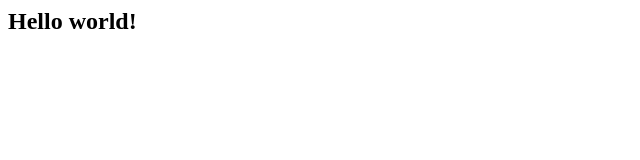
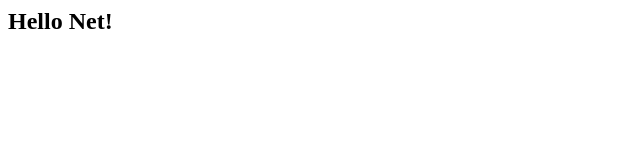
Before and after one commit to leoska/bsbo-01-2021-prak1, a website: page app/index.html in a window 1280 px wide. Shown: the full height of the page, 0-640 px from the left. Drawn offline with Linux system fonts and the light colour scheme.

Commit message:
Solution

```diff
--- a/app/index.html
+++ b/app/index.html
@@ -4,7 +4,7 @@
     </head>
     <body>
         <h2>
-            Hello world!
+            Hello Net!
         </h2>
     </body>
 </html>
```
